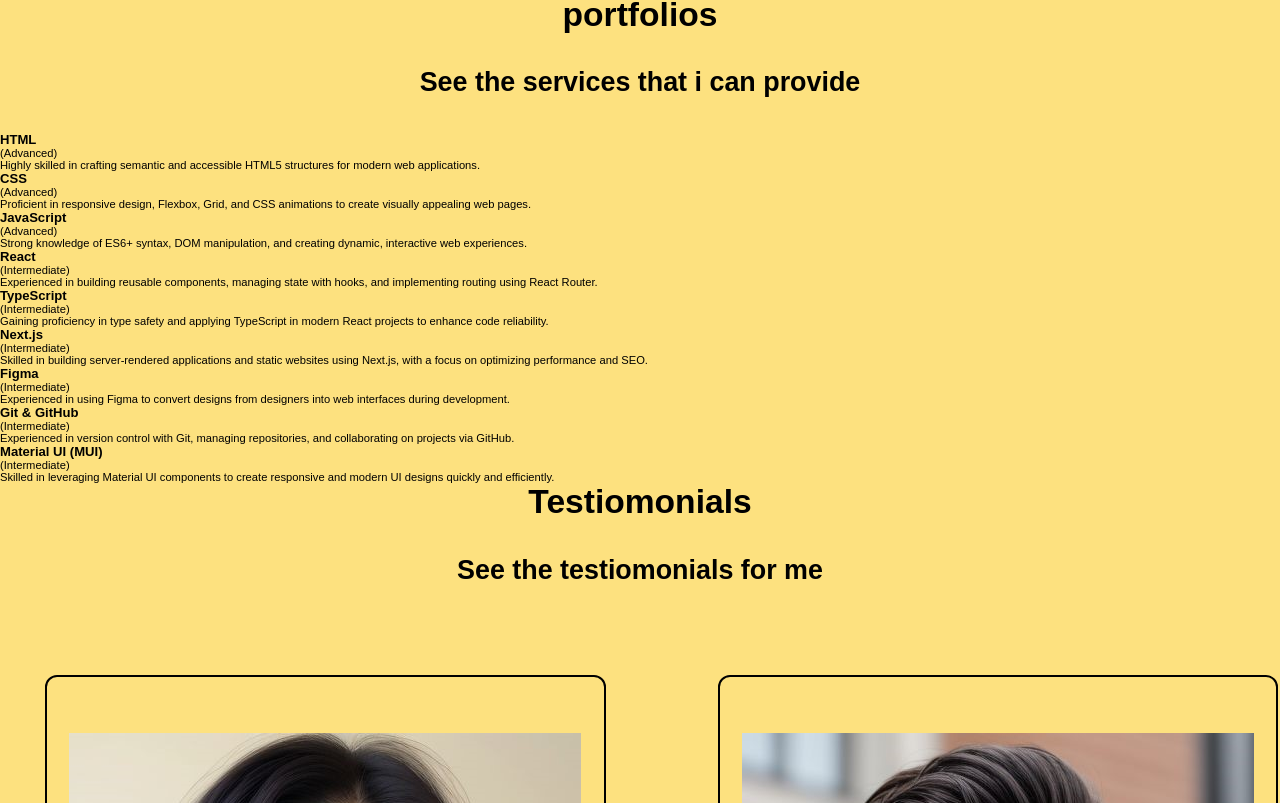
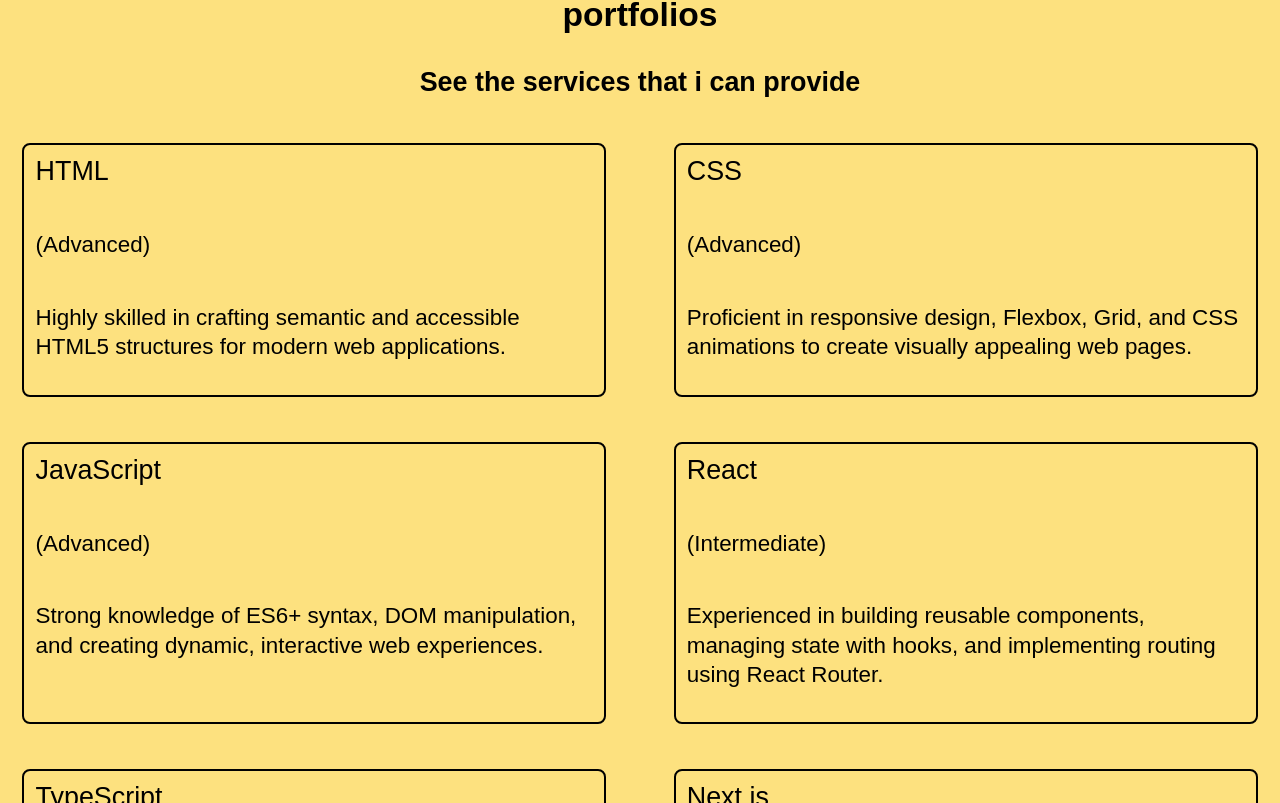
Before and after one commit to mahdisolgi1/portfolio-page, a React (Vite) app: page / in a window 1280 px wide. Shown: the part 1597-2400 px from the top of the page. Built offline with nearby package versions, Linux system fonts and the light colour scheme.

Commit message:
fix(Portfolio): fix kebab-case classNames to camelCase

```diff
--- a/src/components/Portfolio.jsx
+++ b/src/components/Portfolio.jsx
@@ -1,4 +1,5 @@
 import { services } from "../data/data";
+import styles from "./Portfolio.module.css";
 
 function Portfolio() {
   return (
@@ -9,13 +10,12 @@
       <p className="subheading text-center">
         See the services that i can provide
       </p>
-      <div className="porfolio-container">
+      <div className={styles.porfolioContainer}>
         {services.map((skill) => (
-          <div key={skill.id} className="porfolio">
-            {/* icon */}
-            <h3 className="portfolio-heading">{skill.name}</h3>
-            <p className="portfolio-proficiency">({skill.proficiency})</p>
-            <p className="portfolio-text">{skill.description}</p>
+          <div key={skill.id} className={styles.porfolio}>
+            <h3 className={styles.portfolioHeading}>{skill.name}</h3>
+            <p className={styles.portfolioProficiency}>({skill.proficiency})</p>
+            <p className={styles.portfolioText}>{skill.description}</p>
           </div>
         ))}
       </div>
```
